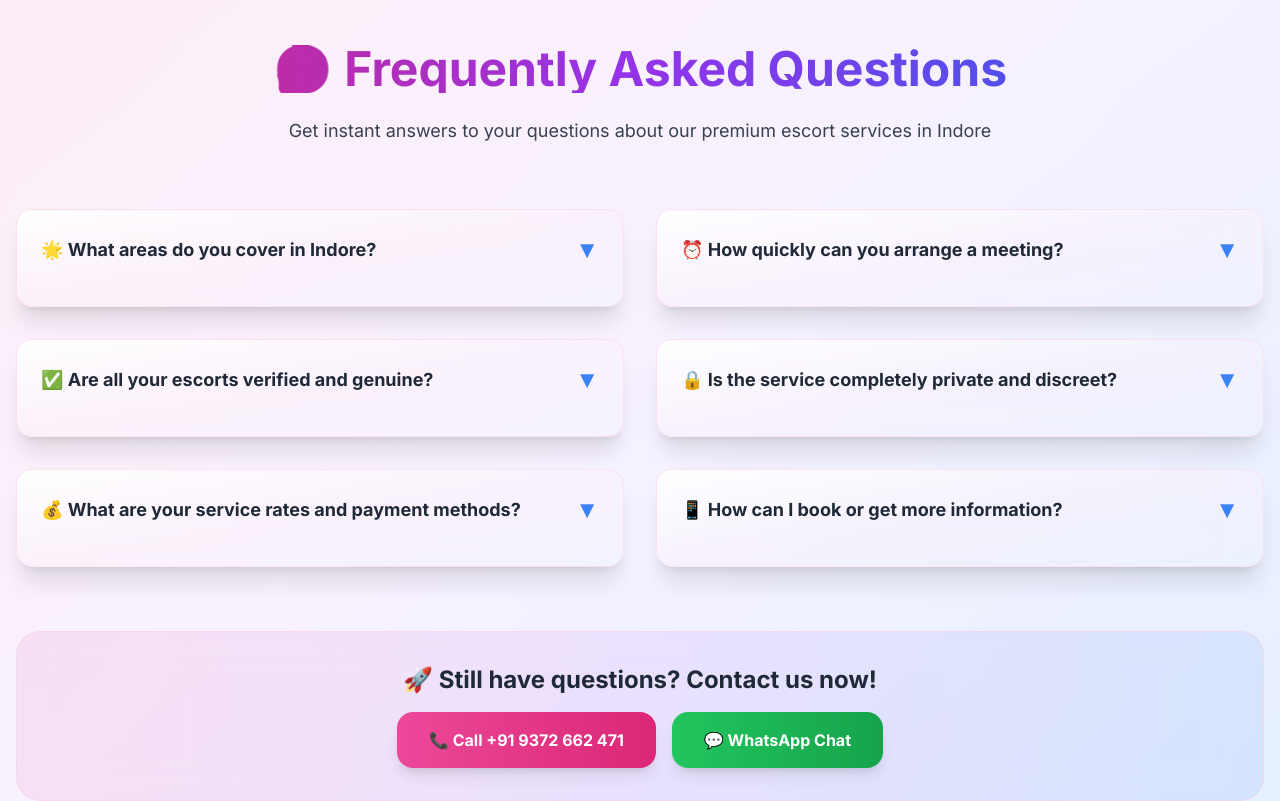
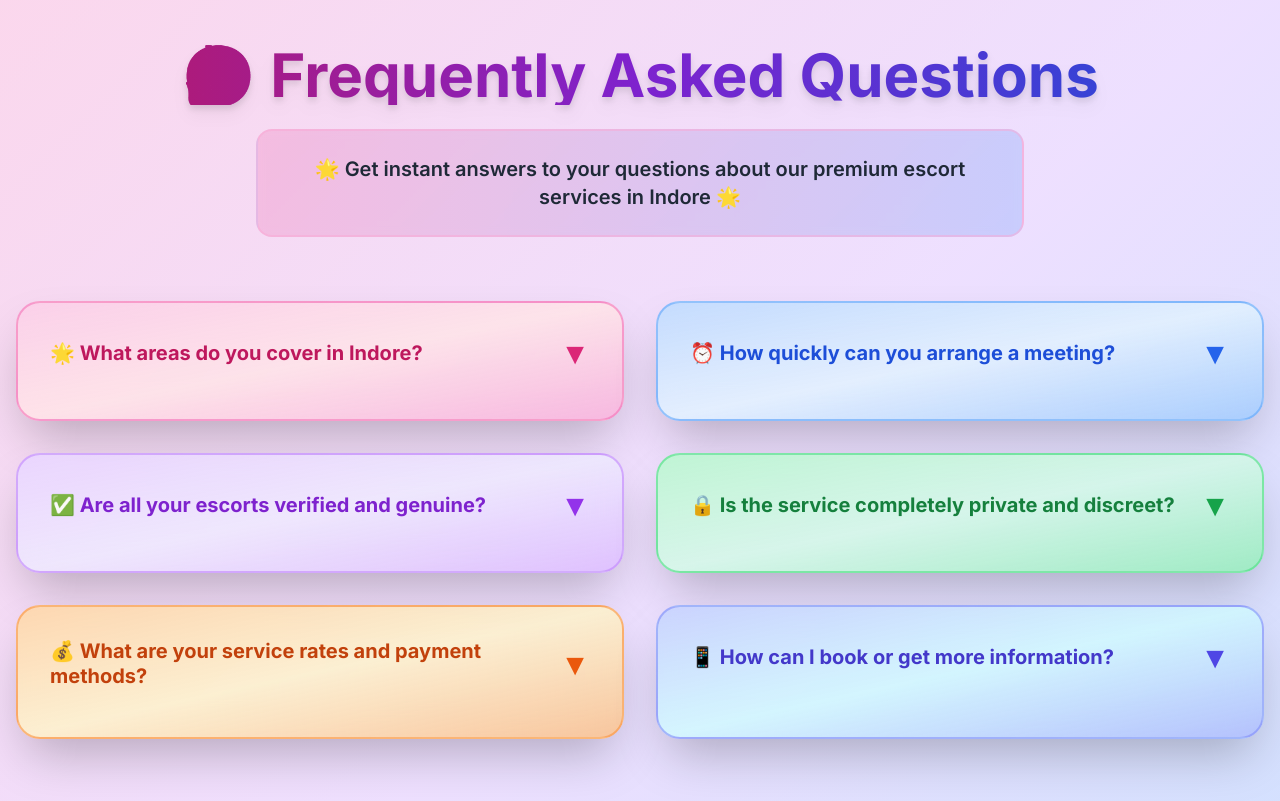
Before and after one commit to rohan-2004-web/indore, a Next.js app: page /locations in a window 1280 px wide. Shown: the part 1500-2301 px from the top of the page. Built offline with nearby package versions, Linux system fonts and the light colour scheme.

Commit message:
Enhanced FAQ section: Added vibrant 6-color scheme with 2-column layout, improved animations, and colorful styling

```diff
--- a/src/app/locations/page.tsx
+++ b/src/app/locations/page.tsx
@@ -279,72 +279,109 @@ export default function LocationsPage() {
         </div>
       </section>
       {/* FAQ Section - 2 Column Layout */}
-      <section className="py-20 bg-gradient-to-br from-pink-100/60 via-purple-100/40 to-blue-100/60">
+      <section className="py-20 bg-gradient-to-br from-pink-200/80 via-purple-200/70 to-blue-200/80">
         <div className="w-full px-4">
           <div className="max-w-7xl mx-auto">
             <div className="text-center mb-16">
-              <h2 className="text-4xl md:text-5xl font-bold bg-gradient-to-r from-pink-600 via-purple-600 to-blue-600 bg-clip-text text-transparent mb-6">
+              <h2 className="text-4xl md:text-6xl font-bold bg-gradient-to-r from-pink-700 via-purple-700 to-blue-700 bg-clip-text text-transparent mb-6 drop-shadow-lg">
                 🤔 Frequently Asked Questions
               </h2>
-              <p className="text-lg text-gray-700 max-w-3xl mx-auto">
-                Get instant answers to your questions about our premium escort services in Indore
+              <div className="bg-gradient-to-r from-pink-500/20 to-blue-500/20 backdrop-blur-sm rounded-2xl p-6 mx-auto max-w-3xl border-2 border-pink-300/50">
+                <p className="text-xl text-gray-800 font-semibold">
+                  🌟 Get instant answers to your questions about our premium escort services in Indore 🌟
                 </p>
+              </div>
             </div>
 
             <div className="grid grid-cols-1 lg:grid-cols-2 gap-8">
-              {faqData.map((faq, index) => (
+              {faqData.map((faq, index) => {
+                const colorCombinations = [
+                  'from-pink-200/90 via-rose-100/80 to-pink-300/70', // Pink
+                  'from-blue-200/90 via-sky-100/80 to-blue-300/70', // Blue
+                  'from-purple-200/90 via-violet-100/80 to-purple-300/70', // Purple
+                  'from-green-200/90 via-emerald-100/80 to-green-300/70', // Green
+                  'from-orange-200/90 via-amber-100/80 to-orange-300/70', // Orange
+                  'from-indigo-200/90 via-cyan-100/80 to-indigo-300/70', // Indigo
+                ]
+                const borderColors = [
+                  'border-pink-400/60', 'border-blue-400/60', 'border-purple-400/60',
+                  'border-green-400/60', 'border-orange-400/60', 'border-indigo-400/60'
+                ]
+                const textColors = [
+                  'text-pink-700', 'text-blue-700', 'text-purple-700',
+                  'text-green-700', 'text-orange-700', 'text-indigo-700'
+                ]
+                const iconColors = [
+                  'text-pink-600', 'text-blue-600', 'text-purple-600',
+                  'text-green-600', 'text-orange-600', 'text-indigo-600'
+                ]
+
+                return (
                   <div
                     key={index}
-                  className="bg-gradient-to-br from-white/95 via-pink-50/30 to-blue-50/30 backdrop-blur-lg rounded-2xl shadow-xl border border-pink-200/50 overflow-hidden transform hover:-translate-y-2 transition-all duration-300"
+                    className={`bg-gradient-to-br ${colorCombinations[index % 6]} backdrop-blur-lg rounded-3xl shadow-2xl border-2 ${borderColors[index % 6]} overflow-hidden transform hover:-translate-y-3 hover:scale-105 transition-all duration-500 hover:shadow-xl`}
                   >
                     <div
-                    className="p-6 cursor-pointer"
+                      className="p-8 cursor-pointer"
                       onClick={() => setActiveQuestion(activeQuestion === index ? null : index)}
                     >
-                    <div className="flex items-center justify-between">
-                      <h3 className="text-lg font-bold text-gray-800 pr-4">
+                      <div className="flex items-center justify-between mb-4">
+                        <h3 className={`text-xl font-bold ${textColors[index % 6]} pr-4 leading-tight`}>
                           {faq.question}
                         </h3>
-                      <div className={`text-2xl transform transition-transform duration-300 ${
-                        activeQuestion === index ? 'rotate-180 text-pink-500' : 'text-blue-500'
+                        <div className={`text-3xl transform transition-all duration-500 ${
+                          activeQuestion === index
+                            ? `rotate-180 ${iconColors[index % 6]} scale-125`
+                            : `${iconColors[index % 6]} hover:scale-110`
                         }`}>
                           ▼
                         </div>
                       </div>
 
-                    <div className={`mt-4 transition-all duration-300 overflow-hidden ${
+                      <div className={`transition-all duration-500 overflow-hidden ${
                         activeQuestion === index ? 'max-h-96 opacity-100' : 'max-h-0 opacity-0'
                       }`}>
-                      <div className="border-t border-pink-200/50 pt-4">
-                        <p className="text-gray-700 leading-relaxed">
+                        <div className={`border-t-2 ${borderColors[index % 6]} pt-6 mt-4`}>
+                          <p className="text-gray-800 leading-relaxed text-lg font-medium bg-white/50 backdrop-blur-sm rounded-2xl p-4 shadow-inner">
                             {faq.answer}
                           </p>
                         </div>
                       </div>
+
+                      {/* Decorative Elements */}
+                      <div className="absolute top-4 right-4 opacity-20">
+                        <div className={`w-16 h-16 ${colorCombinations[index % 6]} rounded-full blur-sm`}></div>
+                      </div>
+                      <div className="absolute bottom-4 left-4 opacity-20">
+                        <div className={`w-12 h-12 ${colorCombinations[index % 6]} rounded-full blur-sm`}></div>
                       </div>
                     </div>
-              ))}
+                  </div>
+                )
+              })}
             </div>
 
             {/* Call to Action */}
-            <div className="mt-16 text-center">
-              <div className="bg-gradient-to-r from-pink-500/10 via-purple-500/10 to-blue-500/10 backdrop-blur-lg rounded-3xl p-8 border border-pink-200/50">
-                <h3 className="text-2xl font-bold text-gray-800 mb-4">
-                  🚀 Still have questions? Contact us now!
+            <div className="mt-20 text-center">
+              <div className="bg-gradient-to-r from-pink-400/30 via-purple-400/30 to-blue-400/30 backdrop-blur-xl rounded-4xl p-10 border-2 border-pink-300/60 shadow-2xl">
+                <div className="bg-white/20 backdrop-blur-sm rounded-3xl p-8 border border-white/30">
+                  <h3 className="text-3xl font-bold bg-gradient-to-r from-pink-700 via-purple-700 to-blue-700 bg-clip-text text-transparent mb-6 drop-shadow-lg">
+                    🚀 Still have questions? Contact us now! 🚀
                   </h3>
-                <div className="flex flex-col sm:flex-row gap-4 justify-center">
+                  <div className="flex flex-col sm:flex-row gap-6 justify-center">
                     <a
                       href="tel:+919372662471"
-                    className="bg-gradient-to-r from-pink-500 to-pink-600 hover:from-pink-600 hover:to-pink-700 text-white font-bold py-4 px-8 rounded-2xl transition-all duration-300 transform hover:scale-105 shadow-lg"
+                      className="bg-gradient-to-r from-pink-500 via-pink-600 to-rose-600 hover:from-pink-600 hover:via-pink-700 hover:to-rose-700 text-white font-bold py-5 px-10 rounded-2xl text-lg transition-all duration-300 transform hover:scale-110 shadow-2xl hover:shadow-pink-500/50 border-2 border-pink-400/50"
                     >
                       📞 Call +91 9372 662 471
                     </a>
                     <a
                       href="https://wa.me/919372662471"
-                    className="bg-gradient-to-r from-green-500 to-green-600 hover:from-green-600 hover:to-green-700 text-white font-bold py-4 px-8 rounded-2xl transition-all duration-300 transform hover:scale-105 shadow-lg"
+                      className="bg-gradient-to-r from-green-500 via-green-600 to-emerald-600 hover:from-green-600 hover:via-green-700 hover:to-emerald-700 text-white font-bold py-5 px-10 rounded-2xl text-lg transition-all duration-300 transform hover:scale-110 shadow-2xl hover:shadow-green-500/50 border-2 border-green-400/50"
                     >
                       💬 WhatsApp Chat
                     </a>
+                  </div>
                 </div>
               </div>
             </div>
```
Lines whose indentation alone changed are shown as unchanged.
